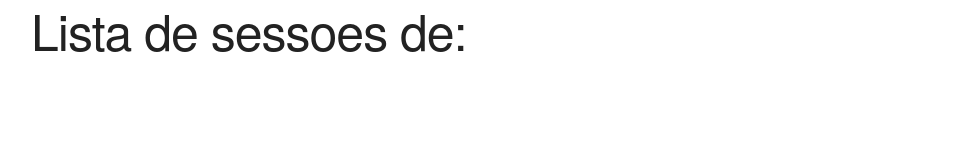
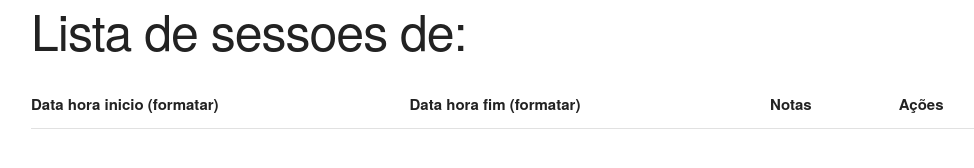
Before and after one commit to lcaliani/sigmund, an Electron app: page src/sessoes/listagem/lista-de-sessoes.html in a window 1280 px wide. Shown: the whole page, without its empty margins (129-1103 px from the left). Drawn offline with Linux system fonts and the light colour scheme; no server answers.

Commit message:
HTML base da lista de sessoe

```diff
--- a/src/sessoes/listagem/lista-de-sessoes.html
+++ b/src/sessoes/listagem/lista-de-sessoes.html
@@ -12,14 +12,27 @@
 
     <script src="./lista-de-sessoes.js"></script>
 
-
   </head>
   <body>
     <div class="container">
       <h1>Lista de sessoes de:
           <span id="titulo-nome-paciente"></span>
       </h1>
+
+      <table class="u-full-width" name="tabela-lista-sessoes">
+        <thead>
+          <tr>
+            <th>Data hora inicio (formatar)</th>
+            <th>Data hora fim (formatar)</th>
+            <th>Notas</th>
+            <th>Ações</th>
+          </tr>
+        </thead>
+        <tbody id="conteudo-lista-sessoes">
+        </tbody>
+      </table>
     </div>
 
+    <div w3-include-html="../modal-de-marcacao/modal-de-marcacao.html"></div>
   </body>
 </html>
```
